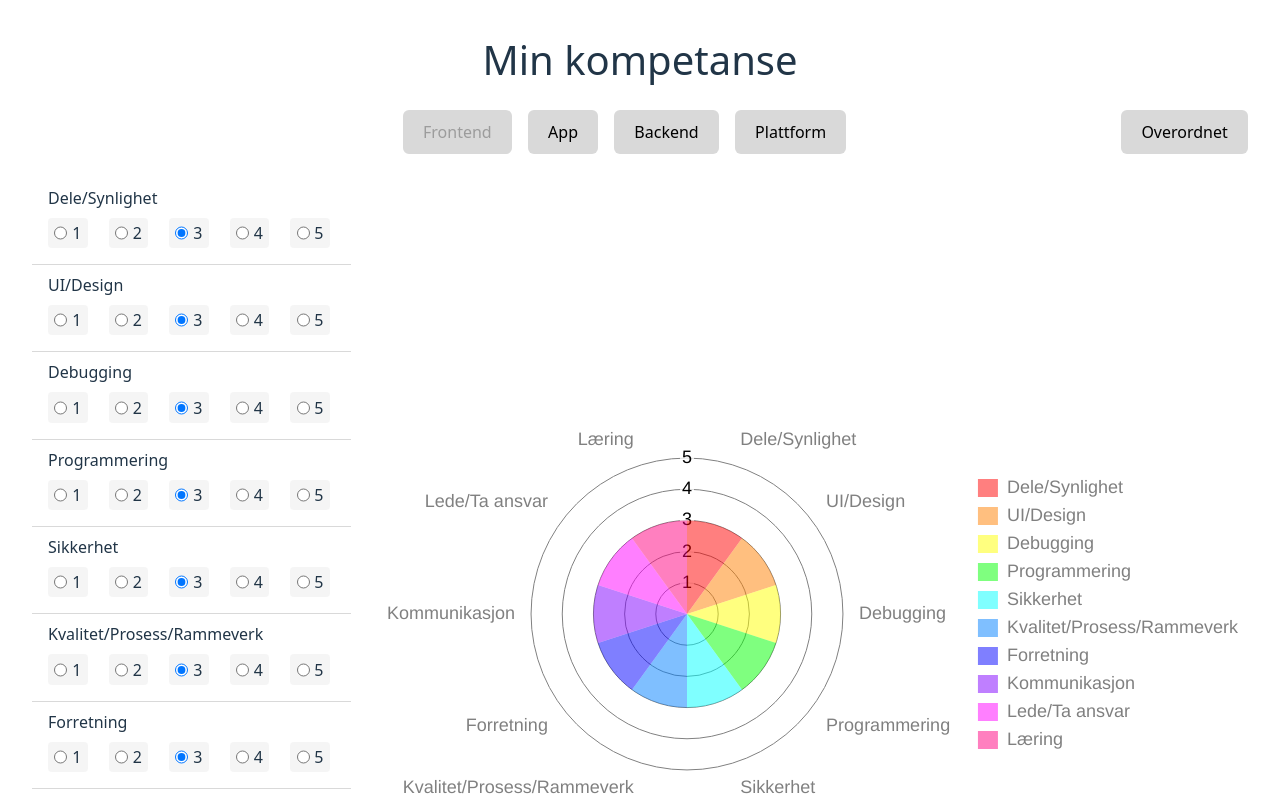
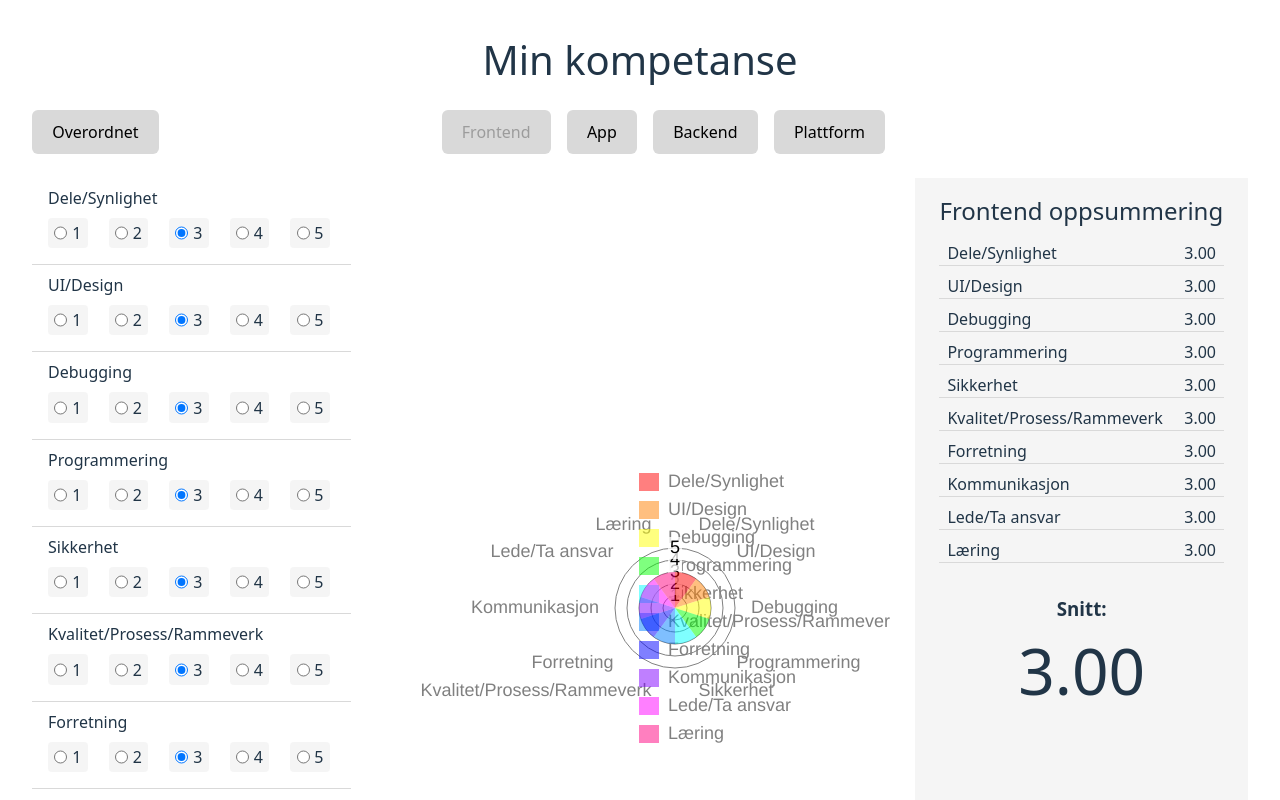
Before and after one commit to Igor-J86/experience-rating, a React (Vite) app: page / in a window 1280 px wide. Both pictures are taken after a click on the button "Frontend". Shown: the top 800 px of the page. Built offline with nearby package versions, Linux system fonts and the light colour scheme.

Commit message:
Make total areas average

```diff
--- a/src/App.tsx
+++ b/src/App.tsx
@@ -13,7 +13,11 @@
   const [averageScores, setAverageScores] = useState<
     { name: string; label: string; score: number }[]
   >([]);
+  const [averageTotal, setAverageTotal] = useState<
+    { name: string; label: string; score: number }[]
+  >(areas.map((a) => ({ name: a.id, label: a.label, score: 1})));
   const [isSuperior, setIsSuperior] = useState<boolean>(false);
+  const [isSuperiorTotal, setIsSuperiorTotal] = useState<boolean>(false);
   const [inputs, setInputs] = useState<{ [key: string]: string }>({});
 
   // Handles input changes
@@ -21,7 +25,7 @@
     setInputs({ ...inputs, [e.currentTarget.name]: e.currentTarget.value });
   };
 
-  // Handles score update when clicking "Update Scores"
+  // Calculate average scores per topic
   const updateScores = () => {
     const updatedItems = averageScores.map((item) => {
       const inputValue = parseFloat(inputs[item.name]); // Get input value
@@ -36,8 +40,10 @@
 
     setAverageScores(updatedItems);
     setInputs({}); // Reset input fields after updating
+    setIsSuperiorTotal(false)
   };
 
+  // Set scores per topic
   const handleScore = (e: React.ChangeEvent<HTMLInputElement>) => {
     const topicId = e.currentTarget.name;
     const score = +e.currentTarget.value;
@@ -55,11 +61,12 @@
     });
   };
 
+  // Using the data from local storage
   useEffect(() => {
     const getFromLocal = loadLocal(
       `posten-kompetanse-${selectedArea}${isSuperior ? "-SU" : ""}`
     );
-    if (getFromLocal) {
+    if (getFromLocal && !isSuperiorTotal) {
       const localData = JSON.parse(getFromLocal);
       setScores(localData);
       if (isSuperior) {
@@ -88,30 +95,71 @@
         );
       }
     }
-  }, [selectedArea, isSuperior]);
+  }, [selectedArea, isSuperior, isSuperiorTotal]);
 
+  // Storing in local storage
   useEffect(() => {
-    if (isSuperior && selectedArea && averageScores.length > 0) {
+    if (isSuperior && !isSuperiorTotal && selectedArea && averageScores.length > 0) {
       saveLocal(
         `posten-kompetanse-${selectedArea}-SU`,
         JSON.stringify(averageScores)
       );
-    } else if (selectedArea && scores.length > 0) {
+    } else if (selectedArea && !isSuperiorTotal && scores.length > 0) {
       saveLocal(
         `posten-kompetanse-${selectedArea}`,
         JSON.stringify(scores)
       );
     }
-  }, [scores, selectedArea, isSuperior, averageScores]);
+  }, [scores, selectedArea, isSuperior, isSuperiorTotal, averageScores]);
 
-  console.log(averageScores);
+  // Calculating the total areas average
+  const calculateTotalAverage = () => {
+    if (averageScores.length === 0) return; // Avoid unnecessary updates
+
+    const localSuperiorData = areas.map((a) => ({ area: a.id, label: a.label, data: JSON.parse(loadLocal(
+      `posten-kompetanse-${a.id}-SU`
+    ) as string)}))
+
+    setAverageTotal(localSuperiorData.map((a) => {
+      if (!a.data || a.data.length === 0) {
+        return { name: a.area, label: a.label, score: 0 }
+      }
+      const totalScore = a.data.reduce((sum:number, item:{score:number}) => sum + (item.score || 0), 0)
+      const averageScore = totalScore / a.data.length
+
+      return { name: a.area, label: a.label, score: +averageScore.toFixed(2)}
+    }));
+
+    setIsSuperiorTotal(true)
+  }
 
   return (
     <div className="wrapper">
       <h1>Min kompetanse</h1>
       <div className="container flex flex-wrap gal">
         <div className="flex flex-wrap gal justify-csb w100p">
-          {selectedArea && <div style={{ width: "6rem" }} />}
+          {selectedArea && (
+            <div className="flex gam">
+              <button onClick={() => {
+                setIsSuperior(!isSuperior)
+                setIsSuperiorTotal(false)
+                }
+              }>
+                {isSuperior ? "Individ" : "Overordnet"}
+              </button>
+              {isSuperior &&
+                <button onClick={() => {
+                  calculateTotalAverage()
+                  setIsSuperiorTotal(!isSuperiorTotal)
+                  }}
+                >
+                  {isSuperiorTotal ? 'Skjul totalsnitt' : 'Se totalsnitt'}
+                </button>
+              }
+            </div>
+          )}
+          {!isSuperiorTotal &&
+            <>
               <ul className="no-list-style top-nav">
                 {areas.map((area) => {
                   return (
@@ -129,17 +177,17 @@
                   );
                 })}
               </ul>
-          {selectedArea && (
-            <button onClick={() => setIsSuperior(!isSuperior)}>
-              {isSuperior ? "Individ" : "Overordnet"}
-            </button>
-          )}
+              {selectedArea && <div style={{ width: "5rem" }} />}
+            </>
+          }
         </div>
         {selectedArea && (
           <>
             <div className="flex flex-1 gam">
+              {!isSuperiorTotal &&
                 <Topics
                   isSuperior={isSuperior}
+                  isSuperiorTotal={isSuperiorTotal}
                   scores={scores}
                   selectedArea={selectedArea}
                   handleScore={handleScore}
@@ -148,18 +196,20 @@
                   resetScores={() => setAverageScores((prevScores) => prevScores.map((item) => ({...item, score: 1})))}
                   inputs={inputs}
                 />
+              }
               <div className="container canvas">
                 <Chart
                   area={selectedArea}
-                  scores={isSuperior ? averageScores : scores}
+                  scores={isSuperior && isSuperiorTotal ? averageTotal : isSuperior ? averageScores : scores}
                   isSuperior={isSuperior}
+                  isSuperiorTotal={isSuperiorTotal}
                 />
               </div>
             </div>
             <Summary
-              scores={isSuperior ? averageScores : scores}
+              scores={isSuperior && isSuperiorTotal ? averageTotal : isSuperior ? averageScores : scores}
               selectedArea={
-                areas.find((area) => area.id === selectedArea)?.label || ""
+                isSuperior && isSuperiorTotal ? 'Områder' : areas.find((area) => area.id === selectedArea)?.label || ""
               }
             />
           </>
--- a/src/components/Chart.tsx
+++ b/src/components/Chart.tsx
@@ -14,14 +14,16 @@
   area: string
   scores: {
     name: string
+    label: string
     score: number
   }[]
   isSuperior: boolean
+  isSuperiorTotal: boolean
 }
 
 type LegendPosition = "top" | "left" | "bottom" | "right";
 
-const Chart:React.FC<ChartProps> = ({ area, scores, isSuperior }) => {
+const Chart:React.FC<ChartProps> = ({ area, scores, isSuperior, isSuperiorTotal }) => {
   const areasData = areas.find((a) => a.id === area);
 
   if (!areasData) {
@@ -71,7 +73,7 @@
   };
 
   const data = {
-    labels: areasData.topics.map((topic) => (topic.label)),
+    labels: isSuperiorTotal ? scores.map((s) => (s.label)) : areasData.topics.map((topic) => (topic.label)),
     datasets: [
       {
         label: ' Vurdering',
--- a/src/components/Topics.tsx
+++ b/src/components/Topics.tsx
@@ -11,6 +11,7 @@
     score: number;
   }[];
   isSuperior: boolean
+  isSuperiorTotal: boolean
   inputs: {[key: string]: string}
 };
 
@@ -20,11 +21,11 @@
   handleScore,
   handleInputChange,
   isSuperior,
+  isSuperiorTotal,
   updateScores,
   resetScores,
   inputs
 }: TopicsProps) => {
-  console.log(inputs)
   return (
     <div className="topics">
       {areas.find((area) => area.id === selectedArea)?.topics.map((topic) => {
@@ -63,11 +64,13 @@
       {isSuperior &&
         <div className="flex gam mtl">
           <button onClick={updateScores}>
-            Se snitt
+            Beregn temasnitt
           </button>
-          <button onClick={resetScores}>
-            Nullstill
-          </button>
+          {!isSuperiorTotal &&
+            <button className="mtl" onClick={resetScores}>
+              Nullstill temasnitt
+            </button>
+          }
         </div>
       }
     </div>
--- a/src/index.css
+++ b/src/index.css
@@ -145,7 +145,7 @@
   width: 100%;
   max-width: 100vw;
   canvas {
-    height: 800px;
+    max-height: 860px;
     width: 100%;
     max-width: 76rem;
   }
```
Lines whose indentation alone changed are shown as unchanged.
